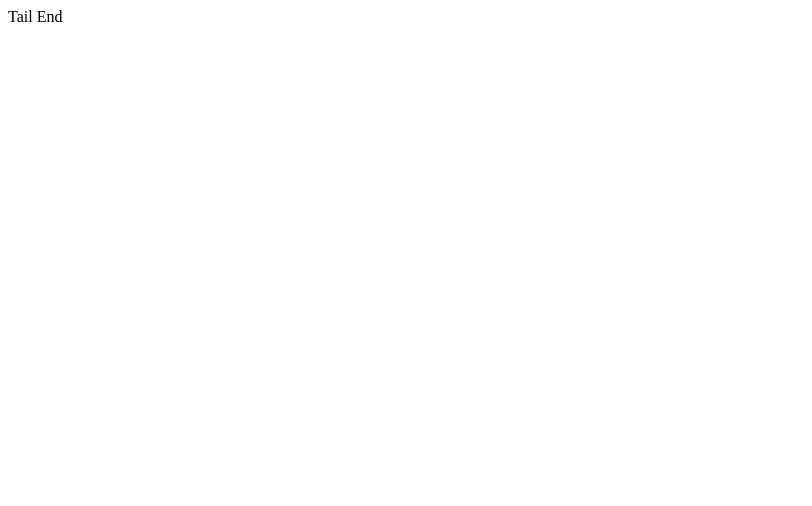
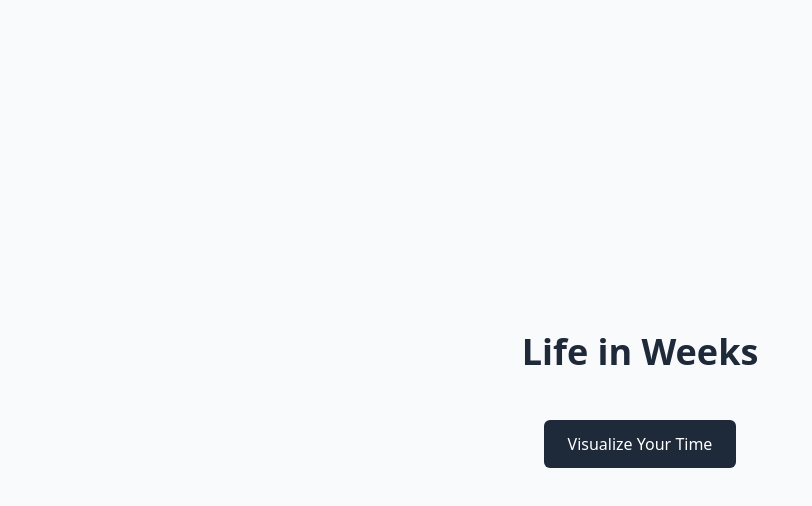
Before and after one commit to shreyansh-21/Tail-End_Visualizer, a React (Vite) app: page / in a window 1280 px wide. Shown: the top 506 px of the page, without its empty margins (0-812 px from the left). Built offline with nearby package versions, Linux system fonts and the light colour scheme.

Commit message:
Add routing and new pages; update dependencies
- Implemented routing with react-router-dom
- Created HomePage and VisualizerPage components
- Added StatsPanel and WeekGrid components
- Updated package.json and package-lock.json with new dependencies
- Integrated Tailwind CSS for styling

```diff
--- a/src/App.jsx
+++ b/src/App.jsx
@@ -1,11 +1,15 @@
-import React from 'react'
+// src/App.jsx
+import { BrowserRouter as Router, Routes, Route } from "react-router-dom";
+import HomePage from "./pages/HomePage";
+import VisualizerPage from "./pages/VisualizerPage";
 
-const App = () => {
+export default function App() {
   return (
-    <div>
-      Tail End
-    </div>
-  )
+    <Router>
+      <Routes>
+        <Route path="/" element={<HomePage />} />
+        <Route path="/visualize" element={<VisualizerPage />} />
+      </Routes>
+    </Router>
+  );
 }
-
-export default App
--- /dev/null
+++ b/src/components/StatsPanel.jsx
@@ -0,0 +1,11 @@
+import React from 'react'
+
+const StatsPanel = () => {
+  return (
+    <div>
+
+    </div>
+  )
+}
+
+export default StatsPanel
--- /dev/null
+++ b/src/components/WeekGrid.jsx
@@ -0,0 +1,11 @@
+import React from 'react'
+
+const WeekGrid = () => {
+  return (
+    <div>
+
+    </div>
+  )
+}
+
+export default WeekGrid
--- a/src/index.css
+++ b/src/index.css
@@ -0,0 +1 @@
+@import "tailwindcss";
--- /dev/null
+++ b/src/pages/HomePage.jsx
@@ -0,0 +1,18 @@
+// src/pages/HomePage.jsx
+import { Link } from "react-router-dom";
+// import TypewriterHero from "../components/TypewriterHero";
+
+export default function HomePage() {
+  return (
+    <div className="min-h-screen bg-gray-50 flex flex-col justify-center items-center p-8">
+      <h1 className="text-4xl font-bold text-gray-800 mb-4">Life in Weeks</h1>
+      {/* <TypewriterHero /> */}
+      <Link
+        to="/visualize"
+        className="mt-8 inline-block bg-gray-800 text-white px-6 py-3 rounded-md hover:bg-gray-700 transition"
+      >
+        Visualize Your Time
+      </Link>
+    </div>
+  );
+}
--- /dev/null
+++ b/src/pages/VisualizerPage.jsx
@@ -0,0 +1,11 @@
+import React from 'react'
+
+const VisualizerPage = () => {
+  return (
+    <div>
+
+    </div>
+  )
+}
+
+export default VisualizerPage
```
Also changed, not shown: package.json (+6 -1 lines), 1 other file (tests, documents, lock files or other folders).
